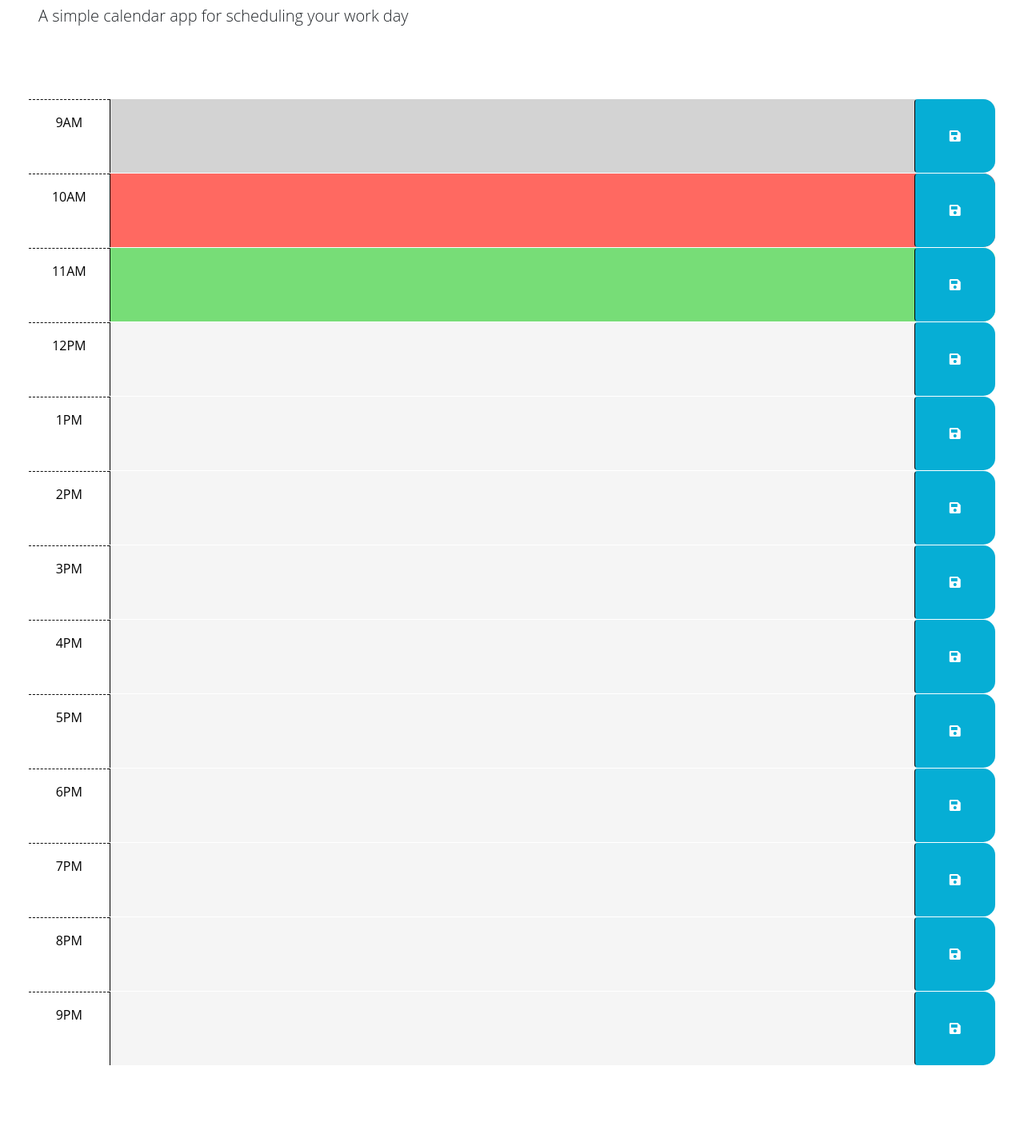
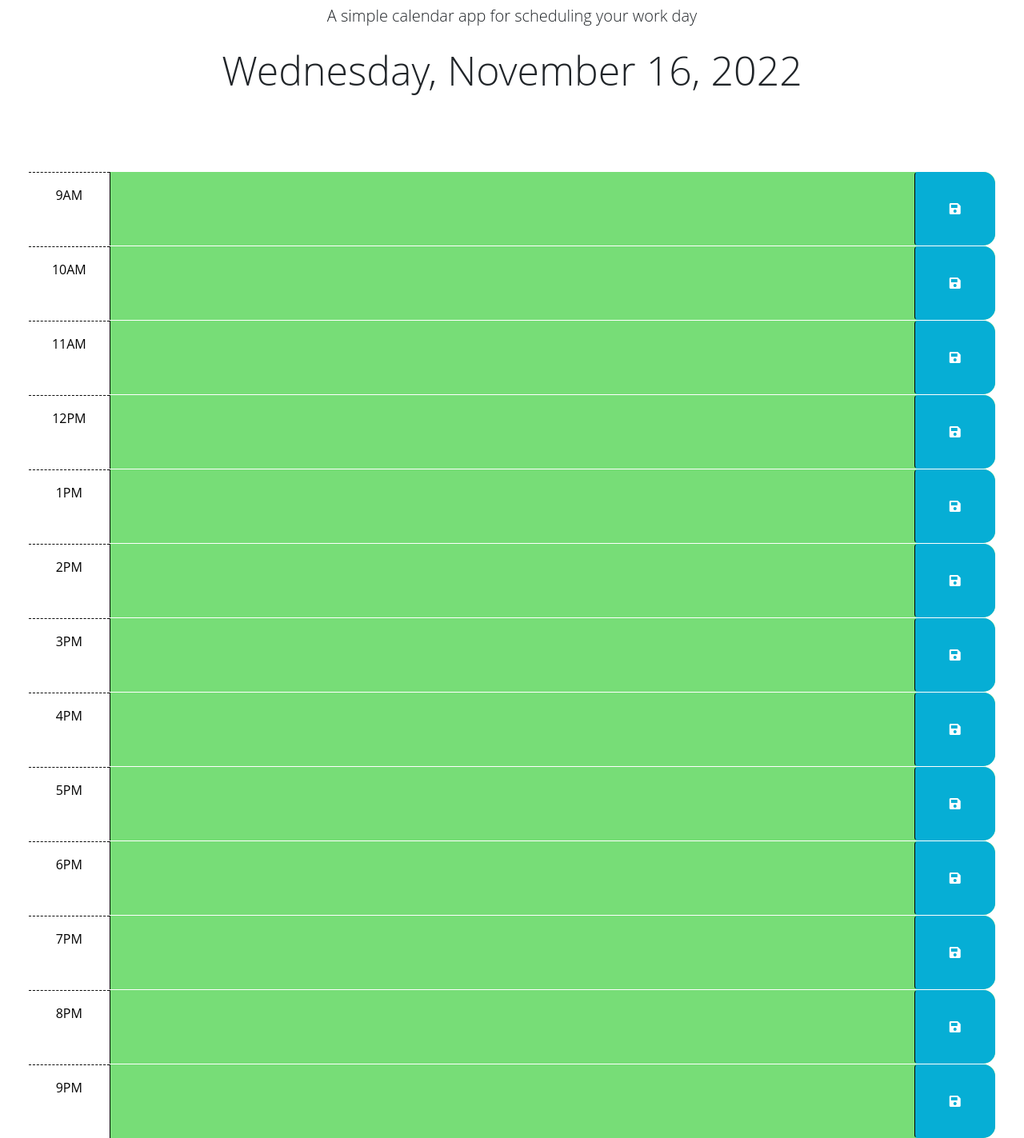
Before and after one commit to godwingi/schedule-app, a plain HTML site: page index.html in a window 1280 px wide. Shown: the part 128-1551 px from the top of the page at 80% size. Before the commit the page ends 1460 px from the top, so only its background shows below. Drawn offline with nearby package versions, Linux system fonts and the light colour scheme.

Commit message:
upload changes

```diff
--- a/index.html
+++ b/index.html
@@ -42,7 +42,7 @@
         -->
 
       <!-- Example of a past time block. The "past" class adds a gray background color. -->
-      <div id="hour-9" class="row time-block past">
+      <div id="hour-9" class="row time-block future">
         <div class="col-2 col-md-1 hour text-center py-3">9AM</div>
         <textarea class="col-8 col-md-10 description" rows="3"> </textarea>
         <button class="btn saveBtn col-2 col-md-1" aria-label="save">
@@ -51,7 +51,7 @@
       </div>
 
       <!-- Example of a present time block. The "present" class adds a red background color. -->
-      <div id="hour-10" class="row time-block present">
+      <div id="hour-10" class="row time-block future">
         <div class="col-2 col-md-1 hour text-center py-3">10AM</div>
         <textarea class="col-8 col-md-10 description" rows="3"> </textarea>
         <button class="btn saveBtn col-2 col-md-1" aria-label="save">
@@ -69,7 +69,7 @@
       </div>
 
 
-    <div id="hour-12" class="row time-block neutral">
+    <div id="hour-12" class="row time-block future">
       <div class="col-2 col-md-1 hour text-center py-3">12PM</div>
       <textarea class="col-8 col-md-10 description" rows="3"> </textarea>
       <button class="btn saveBtn col-2 col-md-1" aria-label="save">
@@ -78,7 +78,7 @@
     </div>
 
 
-  <div id="hour-1" class="row time-block neutral">
+  <div id="hour-1" class="row time-block future">
     <div class="col-2 col-md-1 hour text-center py-3">1PM</div>
     <textarea class="col-8 col-md-10 description" rows="3"> </textarea>
     <button class="btn saveBtn col-2 col-md-1" aria-label="save">
@@ -87,7 +87,7 @@
   </div>
 
 
-<div id="hour-2" class="row time-block neutral">
+<div id="hour-2" class="row time-block future">
   <div class="col-2 col-md-1 hour text-center py-3">2PM</div>
   <textarea class="col-8 col-md-10 description" rows="3"> </textarea>
   <button class="btn saveBtn col-2 col-md-1" aria-label="save">
@@ -96,7 +96,7 @@
 </div>
 
 
-<div id="hour-3" class="row time-block neutral">
+<div id="hour-3" class="row time-block future">
   <div class="col-2 col-md-1 hour text-center py-3">3PM</div>
   <textarea class="col-8 col-md-10 description" rows="3"> </textarea>
   <button class="btn saveBtn col-2 col-md-1" aria-label="save">
@@ -105,7 +105,7 @@
 </div>
 
 
-<div id="hour-4" class="row time-block neutral">
+<div id="hour-4" class="row time-block future">
   <div class="col-2 col-md-1 hour text-center py-3">4PM</div>
   <textarea class="col-8 col-md-10 description" rows="3"> </textarea>
   <button class="btn saveBtn col-2 col-md-1" aria-label="save">
@@ -114,7 +114,7 @@
 </div>
 
 
-<div id="hour-5" class="row time-block neutral">
+<div id="hour-5" class="row time-block future">
   <div class="col-2 col-md-1 hour text-center py-3">5PM</div>
   <textarea class="col-8 col-md-10 description" rows="3"> </textarea>
   <button class="btn saveBtn col-2 col-md-1" aria-label="save">
@@ -123,7 +123,7 @@
 </div>
 
 
-<div id="hour-6" class="row time-block neutral">
+<div id="hour-6" class="row time-block future">
   <div class="col-2 col-md-1 hour text-center py-3">6PM</div>
   <textarea class="col-8 col-md-10 description" rows="3"> </textarea>
   <button class="btn saveBtn col-2 col-md-1" aria-label="save">
@@ -132,7 +132,7 @@
 </div>
 
 
-<div id="hour-7" class="row time-block neutral">
+<div id="hour-7" class="row time-block future">
   <div class="col-2 col-md-1 hour text-center py-3">7PM</div>
   <textarea class="col-8 col-md-10 description" rows="3"> </textarea>
   <button class="btn saveBtn col-2 col-md-1" aria-label="save">
@@ -141,7 +141,7 @@
 </div>
 
 
-<div id="hour-8" class="row time-block neutral">
+<div id="hour-8" class="row time-block future">
   <div class="col-2 col-md-1 hour text-center py-3">8PM</div>
   <textarea class="col-8 col-md-10 description" rows="3"> </textarea>
   <button class="btn saveBtn col-2 col-md-1" aria-label="save">
@@ -149,7 +149,7 @@
   </button>
 </div>
 
-<div id="hour-9" class="row time-block neutral">
+<div id="hour-9" class="row time-block future">
   <div class="col-2 col-md-1 hour text-center py-3">9PM</div>
   <textarea class="col-8 col-md-10 description" rows="3"> </textarea>
   <button class="btn saveBtn col-2 col-md-1" aria-label="save">
--- a/script.js
+++ b/script.js
@@ -1,13 +1,13 @@
 // Wrap all code that interacts with the DOM in a call to jQuery to ensure that
 // the code isn't run until the browser has finished rendering all the elements
 // in the html.
-var hour = $('#hour-9')
-var thingsToDo = $('.description')
+// var hour = $('#hour-9')
+// var thingsToDo = $('.description')
 
-$('.savebtn').click, function () {
-  localStorage.setItem('time', hour)
-  localStorage.setItem('toDo', thingsToDo)
-}
+$('.savebtn').on('click', function () {
+  localStorage.setItem('time', this)
+  localStorage.setItem('toDo', this)
+})
 
   // TODO: Add a listener for click events on the save button. This code should
   // use the id in the containing time-block as a key to save the user input in
@@ -17,9 +17,9 @@ $('.savebtn').click, function () {
   // useful when saving the description in local storage?
   //
 
-  $( "li" ).each(function( index ) {
-    console.log( index + ": " + $( this ).text() );
-  });
+  // $( "li" ).each(function( index ) {
+  //   console.log( index + ": " + $( this ).text() );
+  // });
 
 
   // TODO: Add code to apply the past, present, or future class to each time
@@ -35,13 +35,13 @@ $('.savebtn').click, function () {
   // the values of the corresponding textarea elements. HINT: How can the id
   // attribute of each time-block be used to do this?
 
-$(the place where it belongs).text?, function () {
-  localStorage.getItem('time', hour)
-  localStorage.getItem('toDo', thingsToDo)
-}
+$(document).ready(function () {
+  localStorage.getItem('time', this)
+  localStorage.getItem('toDo', this)
+})
   //
   // TODO: Add code to display the current date in the header of the page.
   var now = dayjs();
-  $('#currentDay').text(now.format('MMM D, YYYY'));
+  $('#currentDay').text(now.format('dddd, MMMM D, YYYY'));
   console.log(now);
   $('#currentDay').css("font-size", "50px");
--- a/style.css
+++ b/style.css
@@ -62,3 +62,7 @@ textarea {
   font-size: 20px;
   transition: all 0.3s ease-in-out;
 }
+
+.display-3, .lead {
+  text-align: center;
+}
```
